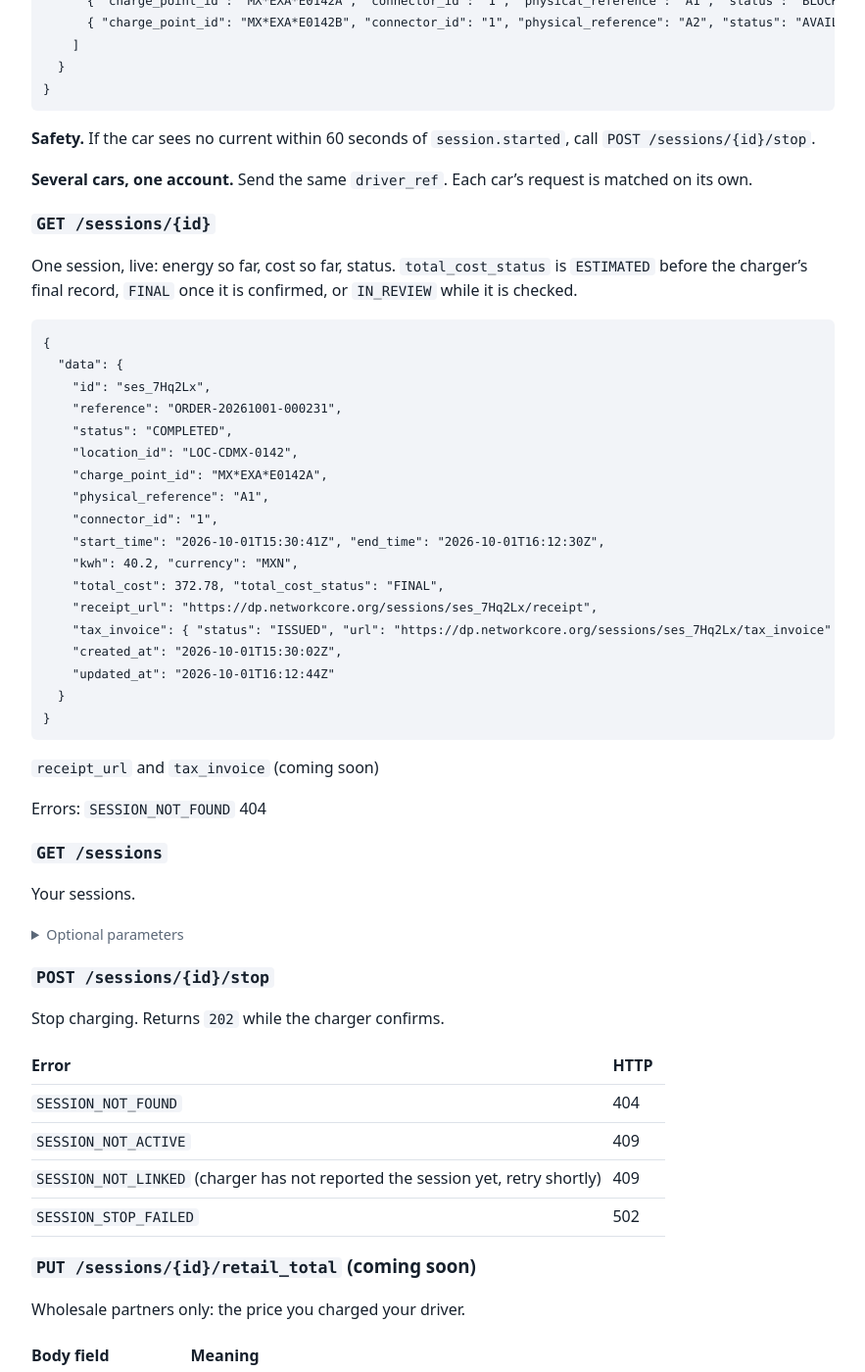
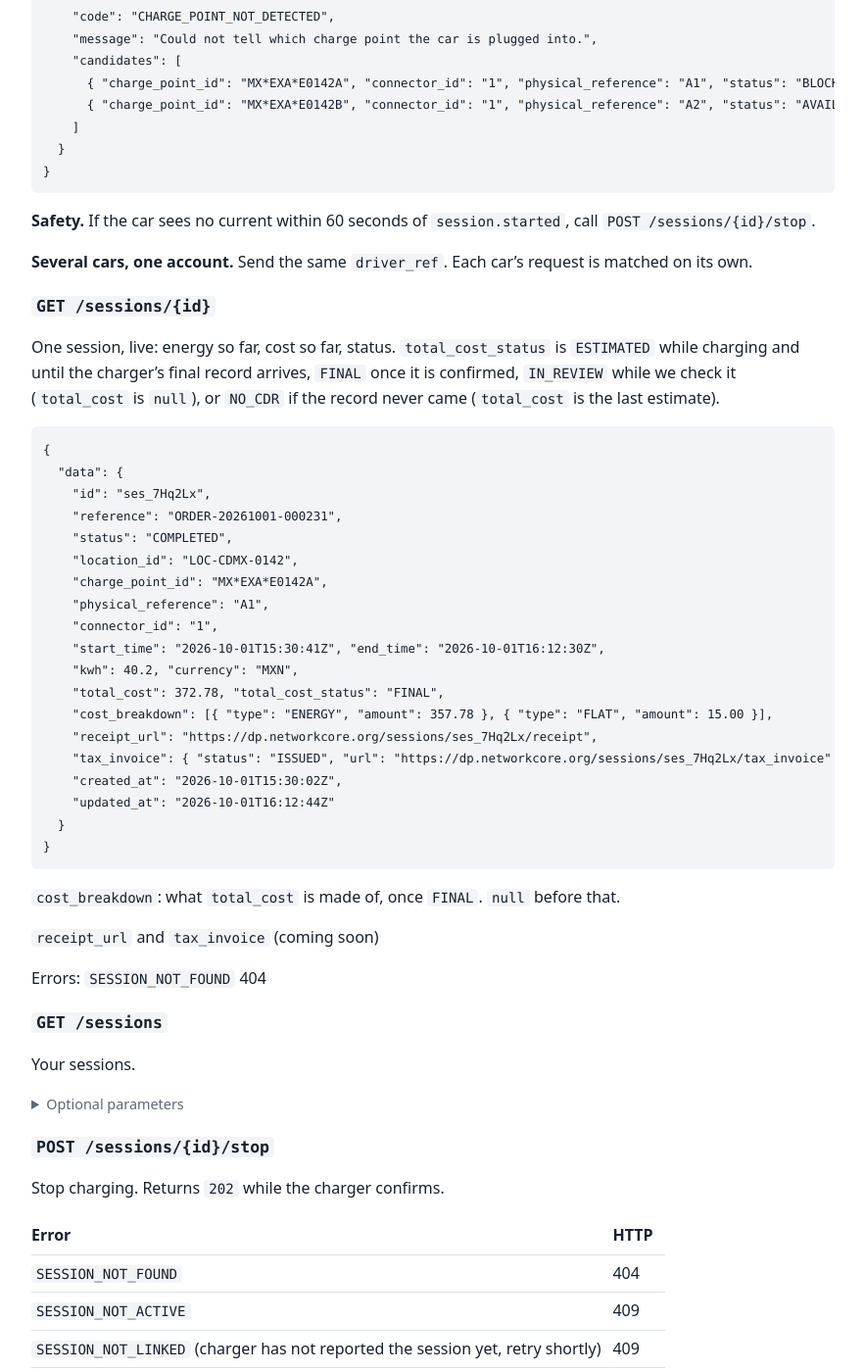
Before and after one commit to NetworkCore-AG/networkcore-documentation, a Jekyll site: the page built from dp-api/reference.md, in a window 1280 px wide and 1400 px high, scrolled down 10075 px. Shown: the whole window at 98% size, without its empty margins (198-1081 px from the left). Built offline with Jekyll 4.4.1, drawn with Linux system fonts in a browser that asks for light colours; our own code applies the rules of GitHub Pages for plain Markdown files; some of the changed text lies outside the part shown.

Commit message:
docs(dp-api): completed sessions, total cost status, cost breakdown, live session updates (#33)
Co-authored-by: V L <vl@vs-macbook-pro1.home>
Co-authored-by: Claude Sonnet 5.5 <noreply@anthropic.com>

````diff
--- a/dp-api/reference.md
+++ b/dp-api/reference.md
@@ -112,6 +112,7 @@ body as `GET /sessions/{id}`:
     "start_time": "2026-10-01T15:30:41Z", "end_time": "2026-10-01T16:12:30Z",
     "kwh": 40.2, "currency": "MXN",
     "total_cost": 372.78, "total_cost_status": "FINAL",
+    "cost_breakdown": [{ "type": "ENERGY", "amount": 357.78 }, { "type": "FLAT", "amount": 15.00 }],
     "receipt_url": "https://dp.networkcore.org/sessions/ses_7Hq2Lx/receipt",
     "tax_invoice": { "status": "ISSUED", "url": "https://dp.networkcore.org/sessions/ses_7Hq2Lx/tax_invoice" },
     "created_at": "2026-10-01T15:30:02Z",
@@ -163,7 +164,7 @@ PENDING → ACTIVE → COMPLETED
 | --- | --- |
 | `PENDING` | We sent the start to the charger and are waiting for it to confirm |
 | `ACTIVE` | Energy is flowing |
-| `COMPLETED` | The charger's final record (CDR) arrived and the final amounts are known |
+| `COMPLETED` | Charging ended. The final cost may come later: see `total_cost_status`. |
 | `FAILED` | The charger refused or never confirmed |
 
 ---
@@ -387,6 +388,7 @@ HTTP 201
     "connector_id": "1",
     "start_time": null, "end_time": null,
     "kwh": 0, "currency": "MXN", "total_cost": null, "total_cost_status": null,
+    "cost_breakdown": null,
     "created_at": "2026-10-01T15:30:02Z",
     "updated_at": "2026-10-01T15:30:02Z"
   }
@@ -409,6 +411,7 @@ HTTP 201
 | `REQUEST_IN_PROGRESS` | 409 |
 | `TOKEN_ERROR` (driver could not be authorized at the charging partner) | 502 |
 | `SESSION_START_FAILED` | 502 |
+| `PRICING_UNAVAILABLE` (could not price the session, retry shortly) | 503 |
 | `BLOCKS_UNAVAILABLE` (could not check whether the charge point is blocked, retry shortly) | 503 |
 
 ### Plug in, tap Start (coming soon)
@@ -440,8 +443,10 @@ HTTP 409
 
 ### `GET /sessions/{id}`
 
-One session, live: energy so far, cost so far, status. `total_cost_status` is `ESTIMATED` before the
-charger's final record, `FINAL` once it is confirmed, or `IN_REVIEW` while it is checked.
+One session, live: energy so far, cost so far, status. `total_cost_status` is `ESTIMATED` while
+charging and until the charger's final record arrives, `FINAL` once it is confirmed, `IN_REVIEW`
+while we check it (`total_cost` is `null`), or `NO_CDR` if the record never came (`total_cost` is
+the last estimate).
 
 ```json
 {
@@ -456,6 +461,7 @@ charger's final record, `FINAL` once it is confirmed, or `IN_REVIEW` while it is
     "start_time": "2026-10-01T15:30:41Z", "end_time": "2026-10-01T16:12:30Z",
     "kwh": 40.2, "currency": "MXN",
     "total_cost": 372.78, "total_cost_status": "FINAL",
+    "cost_breakdown": [{ "type": "ENERGY", "amount": 357.78 }, { "type": "FLAT", "amount": 15.00 }],
     "receipt_url": "https://dp.networkcore.org/sessions/ses_7Hq2Lx/receipt",
     "tax_invoice": { "status": "ISSUED", "url": "https://dp.networkcore.org/sessions/ses_7Hq2Lx/tax_invoice" },
     "created_at": "2026-10-01T15:30:02Z",
@@ -463,6 +469,8 @@ charger's final record, `FINAL` once it is confirmed, or `IN_REVIEW` while it is
   }
 }
 ```
+
+`cost_breakdown`: what `total_cost` is made of, once `FINAL`. `null` before that.
 
 `receipt_url` and `tax_invoice` (coming soon)
 
@@ -503,7 +511,9 @@ Wholesale partners only: the price you charged your driver.
 | `amount` **required** | Incl. VAT |
 | `currency` **required** | |
 
-## Charging webhooks and live stream
+## Live session updates
+
+Every change to a running session reaches you as a webhook, and `GET /sessions/{id}` always returns the latest state.
 
 | Event | When |
 | --- | --- |
@@ -525,6 +535,7 @@ Wholesale partners only: the price you charged your driver.
     "start_time": "2026-10-01T15:30:41Z", "end_time": "2026-10-01T16:12:30Z",
     "kwh": 40.2, "currency": "MXN",
     "total_cost": 372.78, "total_cost_status": "FINAL",
+    "cost_breakdown": [{ "type": "ENERGY", "amount": 357.78 }, { "type": "FLAT", "amount": 15.00 }],
     "receipt_url": "https://dp.networkcore.org/sessions/ses_7Hq2Lx/receipt",
     "tax_invoice": { "status": "ISSUED", "url": "https://dp.networkcore.org/sessions/ses_7Hq2Lx/tax_invoice" },
     "created_at": "2026-10-01T15:30:02Z",
--- a/llms.txt
+++ b/llms.txt
@@ -5,7 +5,7 @@
 ## How to connect
 
 - **CPO**: NetworkCore is the eMSP. Base URL `https://ocpi.networkcore.org`. A three-token credentials handshake (Token A from the CPO, Token B from NetworkCore, Token C from the CPO), then standard OCPI modules: credentials, locations, tariffs, tokens, commands, sessions, cdrs. Header: `Authorization: Token <token>`.
-- **DP**: JSON over HTTPS. Base URL `https://dp.networkcore.org`. Header: `Authorization: Bearer <api_key>`. Two levels: Data (locations, availability, tariffs, quotes) and Full charging (start and stop sessions, webhooks, plus receipts and tax invoices, disputes and station feedback (coming soon)). Sessions run PENDING, ACTIVE, COMPLETED or FAILED. Requests are idempotent by `reference`. A start can leave out `charge_point_id` and send `plugged_at` instead; NetworkCore detects the charge point the car is plugged into (coming soon). Webhooks are signed per Standard Webhooks.
+- **DP**: JSON over HTTPS. Base URL `https://dp.networkcore.org`. Header: `Authorization: Bearer <api_key>`. Two levels: Data (locations, availability, tariffs, quotes) and Full charging (start and stop sessions, webhooks, plus receipts and tax invoices, disputes and station feedback (coming soon)). Sessions run PENDING, ACTIVE, COMPLETED or FAILED; COMPLETED means charging ended, and `total_cost_status` (ESTIMATED, FINAL, IN_REVIEW, NO_CDR) says whether the cost is final. Amounts include VAT. Live session updates come by webhook; `GET /sessions/{id}` always has the latest state. Sandbox sessions send no webhooks; read them with `GET /sessions/{id}`. Requests are idempotent by `reference`. A start can leave out `charge_point_id` and send `plugged_at` instead; NetworkCore detects the charge point the car is plugged into (coming soon). Webhooks are signed per Standard Webhooks.
 
 ## Docs
 
````
Also changed, not shown: other parts of dp-api/reference.md (+2 -6 lines).
